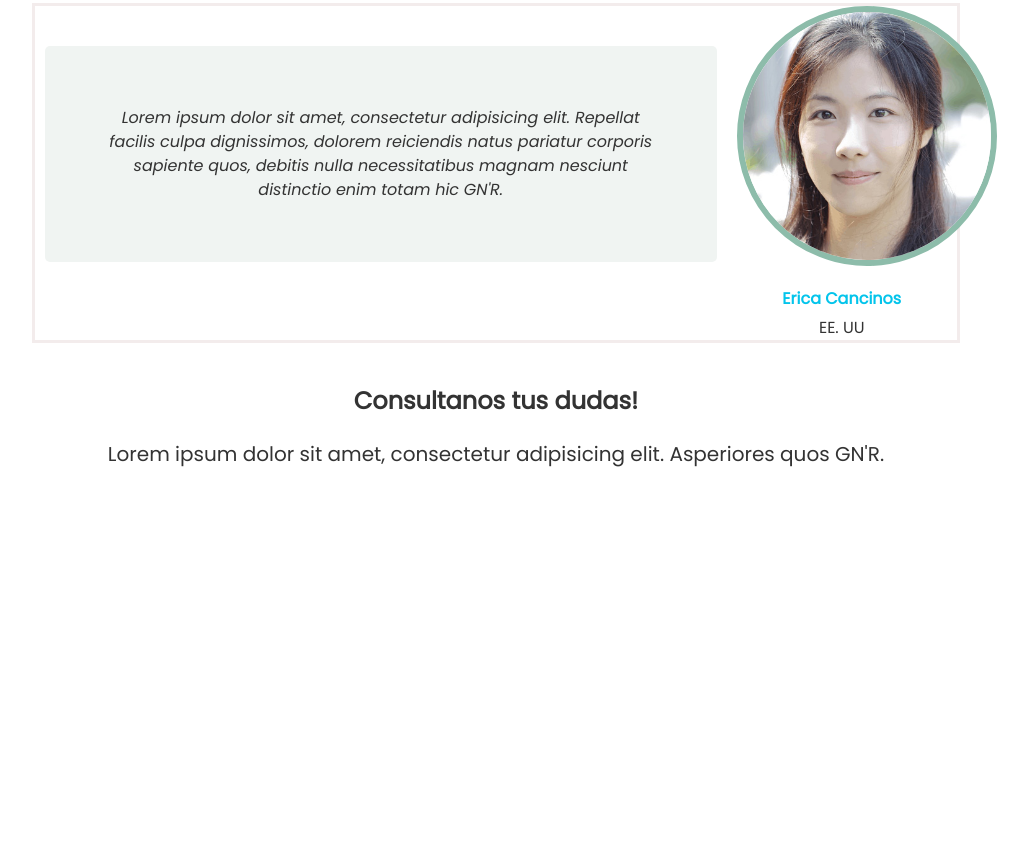
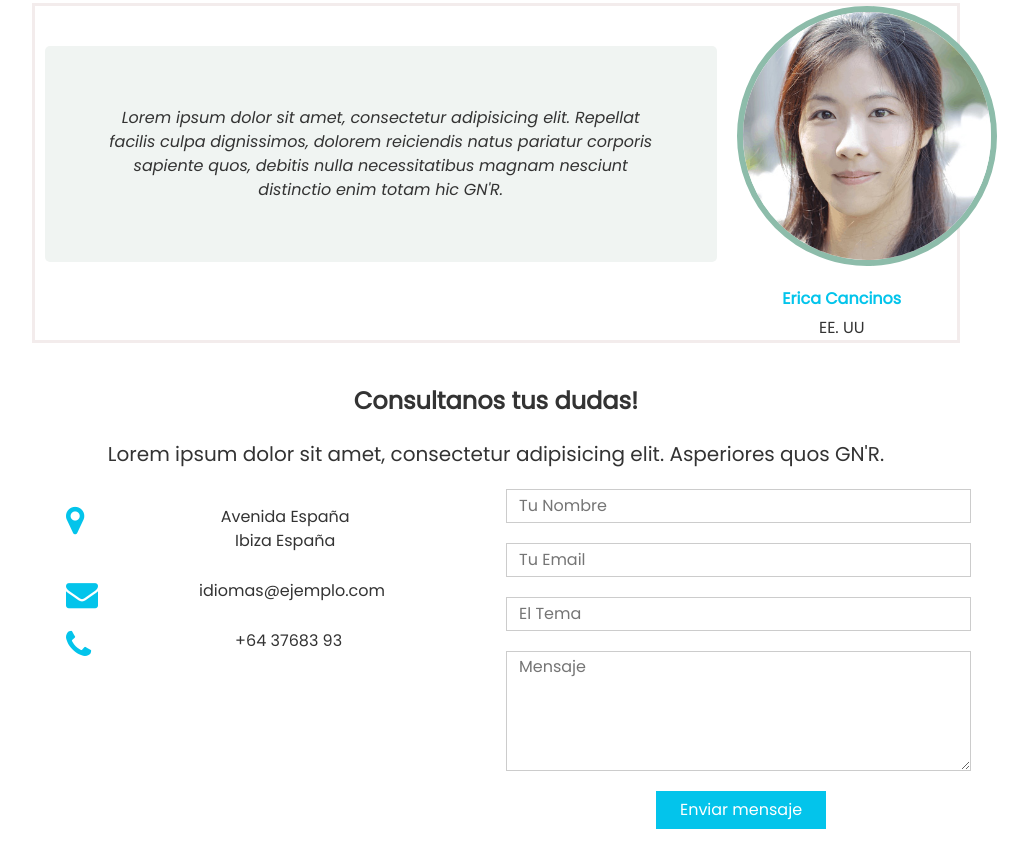
Before and after one commit to ericacancinos/languages, a website: page index.html in a window 1280 px wide. Shown: the part 3043-3887 px from the top of the page, without its empty margins (144-1172 px from the left). Before the commit the page ends 3532 px from the top, so only its background shows below. Drawn offline with nearby package versions, Linux system fonts and the light colour scheme.

Commit message:
Creando el contacto de la pagina
Creamos el contacto de la pagina.

```diff
--- a/css/main.css
+++ b/css/main.css
@@ -375,13 +375,75 @@ escala aunque sea pequeno o grande*/
     border: 3px solid #f3ecec;
 }
 
-
-
-
-
-
-
-
+/*Contacto*/
+.info{
+    color: #333;
+}
+.info i{
+    font-size: 32px;
+    color: #03c4eb;
+    float: left;
+    padding-left: 200px;
+}
+@media only screen and (max-width: 468px){
+    .info i {
+    padding-left: 50px;
+    }
+}
+.info p{
+    padding: 0 0 10px 50px;
+    line-height: 24px;
+    margin; 30px;
+}
+input#nombre,
+input#email,
+input#tema{
+    display: block;
+    width: 75%;
+    height:34px;
+    padding: 6px 12px;
+    color: #555;
+    background-color: #fff;
+    border: 1px solid #ccc;
+    margin-bottom: 20px;
+}
+textarea{
+    display:block;
+    width: 75%;
+    height: 120px;
+    padding: 6px 12px;
+    color: #555;
+    background-color: #fff;
+    border: 1px solid #ccc;
+    margin-bottom: 20px;
+}
+@media only screen and (max-width: 468px) {
+    input#nombre,
+    input#email,
+    input#tema{
+        margin-left: 50px;
+    }
+    textarea{
+        margin-left:50px;
+    }
+}
+.form button[type="submit"] {
+    background: #03c4eb;
+    border: 0;
+    padding: 10px 24px;
+    color: #fff;
+    transition: 0.4s;
+    margin-right: 150px;
+}
+.form button[type="submit"]:hover {
+    background: #25d8fc;
+}
+@media only screen and (max-width: 468px){
+    .form button[type="submit"] {
+        margin-right:0;
+        margin-bottom: 20px;
+    }
+}
 
 
 
--- a/index.html
+++ b/index.html
@@ -324,6 +324,57 @@
                 elit. Asperiores quos GN'R.</p>
     </div>
 
+    <div class="contenedor-grid">
+        <div class="columnas2-4">
+            <div class="info">
+                <div>
+                    <i class="fa fa-map-marker"></i>
+                    <p>Avenida Espa&ntilde;a <br>Ibiza Espa&ntilde;a</p>
+                </div>
+
+                <div>
+                    <i class="fa fa-envelope"></i>
+                    <p>idiomas@ejemplo.com</p>
+                </div>
+
+                <div>
+                    <i class="fa fa-phone"></i>
+                    <p>+64 37683 93</p>
+                </div>
+            </div>
+        </div>
+
+        <div class="columnas2-4">
+            <div class="form">
+                <form method="post" role="form"
+                      class="contactForm">
+                    <div class="form-group">
+                        <input type="text" name="nombre" id="nombre"
+                               placeholder="Tu Nombre"/>
+                    </div>
+
+                    <div class="form-group">
+                        <input type="email" name="email" id="email"
+                               placeholder="Tu Email"/>
+                    </div>
+
+                    <div class="form-group">
+                        <input type="text" name="tema" id="tema"
+                               placeholder="El Tema"/>
+                    </div>
+                    <div class="form-group">
+                        <textarea name="mensaje"
+                            placeholder="Mensaje"></textarea>
+                    </div>
+                    <button type="submit">Enviar mensaje</button>
+
+                </form>
+
+            </div>
+
+        </div>
+    </div>
+
 
 
 
```
